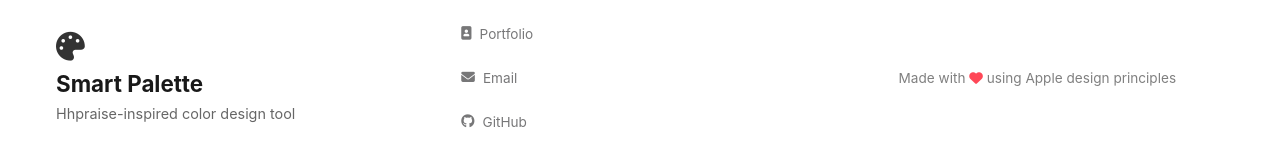
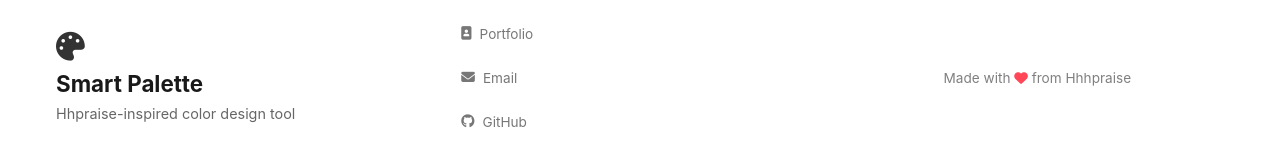
Before and after one commit to Hhhpraise/smart-color-palette-generator, a plain HTML site: page index.html in a window 1280 px wide. Shown: the part 1394-1554 px from the top of the page. Drawn offline with Linux system fonts and the light colour scheme.

Commit message:
Update index.html

```diff
--- a/index.html
+++ b/index.html
@@ -190,7 +190,7 @@
                 </div>
 
                 <div class="footer-info">
-                    <p>Made with <i class="fas fa-heart" style="color: #ff4757;"></i> using Apple design principles</p>
+                    <p>Made with <i class="fas fa-heart" style="color: #ff4757;"></i> from Hhhpraise</p>
                 </div>
             </div>
         </footer>
```
